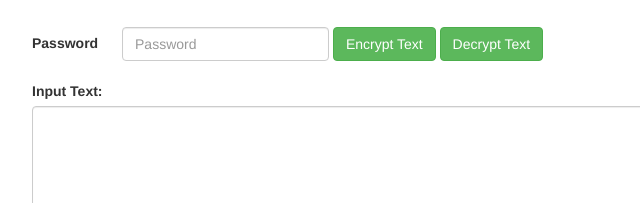
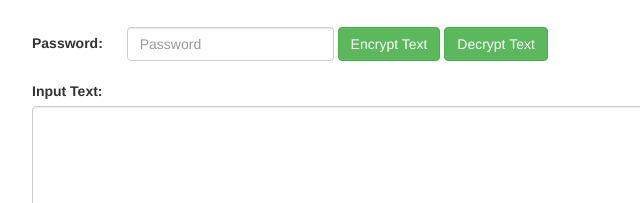
Before and after one commit to thebearjew/EncrypteMe, a plain HTML site: page index.html in a window 1280 px wide. Shown: the part 292-495 px from the top of the page, 258-898 px from the left. Drawn offline with nearby package versions, Linux system fonts and the light colour scheme.

Commit message:
Yo colons need to match mang

```diff
--- a/index.html
+++ b/index.html
@@ -19,7 +19,7 @@
 	    <!-- FORM CLASS -->
 	    <form class="form-inline">
         <div class="form-group">
-          <label id = "pass-line">Password</label>
+          <label id = "pass-line">Password:</label>
           <input type="text" class="form-control" id="passInput" placeholder="Password">
         </div>
         <button type="button" class="btn btn-success" id = "encryptButn">Encrypt Text</button>
```
